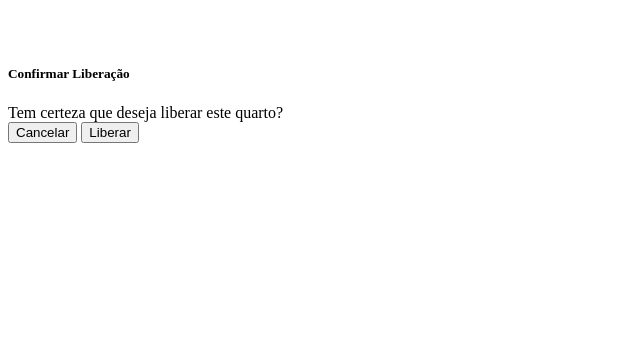
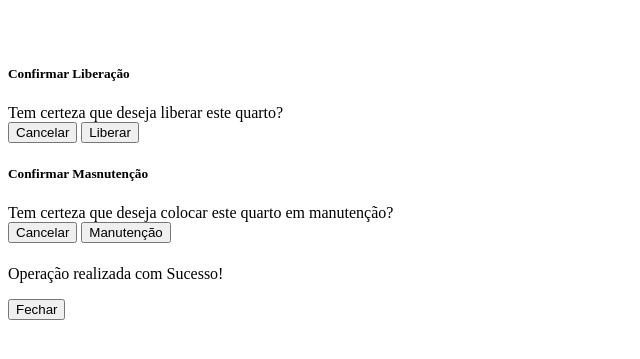
Before and after one commit to mm490514/Reservas, a PHP site: page /crasvia/painel_adm/home.php in a window 1280 px wide. Shown: the top 359 px of the page, without its empty margins (0-640 px from the left). Run offline with PHP 8.4, Linux system fonts and the light colour scheme; data that the repository does not hold is empty.

Commit message:
feat: Tela Inicial

```diff
--- a/painel_adm/home.php
+++ b/painel_adm/home.php
@@ -51,7 +51,7 @@ $res = $query->fetchAll(PDO::FETCH_ASSOC);
             </p>
             <div class="card-body text-center">
             <button type="button" class="btn btn-outline-success liberar-btn" data-quarto-id="<?php echo $quarto['id_quarto']; ?>">Liberar</button>
-            <button type="button" class="btn btn-outline-primary">Manutenção</button>
+            <button type="button" class="btn btn-outline-primary manutencao-btn" data-quarto-id="<?php echo $quarto['id_quarto']; ?>">Manutenção</button>
             </div>
           </div>
         </div>
@@ -77,6 +77,47 @@ $res = $query->fetchAll(PDO::FETCH_ASSOC);
     </div>
   </div>
 </div>
+
+<!-- Modal de confirmação -->
+<div class="modal fade" id="confirmarManutencao" tabindex="-1" role="dialog" aria-labelledby="confirmarManutencaoLabel" aria-hidden="true">
+  <div class="modal-dialog" role="document">
+    <div class="modal-content">
+      <div class="modal-header">
+        <h5 class="modal-title" id="confirmarManutencaoLabel">Confirmar Masnutenção</h5>
+      </div>
+      <div class="modal-body">
+        Tem certeza que deseja colocar este quarto em manutenção?
+      </div>
+      <div class="modal-footer">
+        <button type="button" class="btn btn-secondary" data-dismiss="modal">Cancelar</button>
+        <button type="button" class="btn btn-primary" id="confirmarManutencao">Manutenção</button>
+      </div>
+    </div>
+  </div>
+</div>
+
+<!-- Modal de Sucesso -->
+<div class="modal fade" id="successModal" tabindex="-1" role="dialog" aria-labelledby="successModalLabel" aria-hidden="true">
+  <div class="modal-dialog modal-dialog-centered" role="document">
+    <div class="modal-content">
+      <div class="modal-header">
+        <h5 class="modal-title text-center w-100" id="successModalLabel">
+          <i class="bi bi-check-circle display-1 text-success d-block mx-auto"></i>
+        </h5>
+      </div>
+      <div class="modal-body text-center">
+        <p>Operação realizada com Sucesso!</p>
+      </div>
+      <div class="modal-footer">
+        <button type="button" class="btn btn-secondary" data-dismiss="modal">Fechar</button>
+      </div>
+    </div>
+  </div>
+</div>
+
+
+
+
 
 
 <?php
@@ -116,29 +157,67 @@ function getHeaderClass($status) {
       $('#confirmarModal').modal('show');
     });
 
+    $('.manutencao-btn').click(function() {
+      quartoId = $(this).data('quarto-id');
+      $('#confirmarManutencao').modal('show');
+    });
+
     // Se confirmar a liberação, realiza a ação
     $('#confirmarLiberar').click(function() {
-      $('#confirmarModal').modal('hide'); // Fecha o modal
+     $('#confirmarModal').modal('hide'); // Fecha o modal
       // Executa a função para atualizar o status
-      alert(quartoId);
+
       liberarQuarto(quartoId);
+    });
+
+     // Se confirmar a liberação, realiza a ação
+     $('#confirmarManutencao').click(function() {
+     $('#confirmarManutencao').modal('hide'); // Fecha o modal
+      // Executa a função para atualizar o status
+
+      manutencaoQuarto(quartoId);
     });
 
     function liberarQuarto(id) {
       $.ajax({
         url: 'atualizar_status.php',
         method: 'POST',
-        data: { quartoId: id },
+        data: { quartoId: id, status: 0 },
         success: function(response) {
 
-        },
-        error: function(xhr, status, error) {
-        }
+                if (response) {
+                  $('#successModal').modal('show');
+                }
+            },
+            error: function(xhr, status, error) {
+
+            }
+      });
+    }
+
+    function manutencaoQuarto(id) {
+      $.ajax({
+        url: 'atualizar_status.php',
+        method: 'POST',
+        data: { quartoId: id, status: 2 },
+        success: function(response) {
+
+                if (response) {
+                  $('#successModal').modal('show');
+
+                }
+            },
+            error: function(xhr, status, error) {
+
+            }
       });
     }
 
     $('.modal-footer .btn-secondary').click(function() {
       $('#confirmarModal').modal('hide');
+      $('#successModal').modal('hide');
+      location.reload();
     });
+
   });
 </script>
```
Also changed, not shown: painel_adm/atualizar_status.php (+10 -11 lines), painel_adm/editar-perfil.php (+0 -9 lines).
